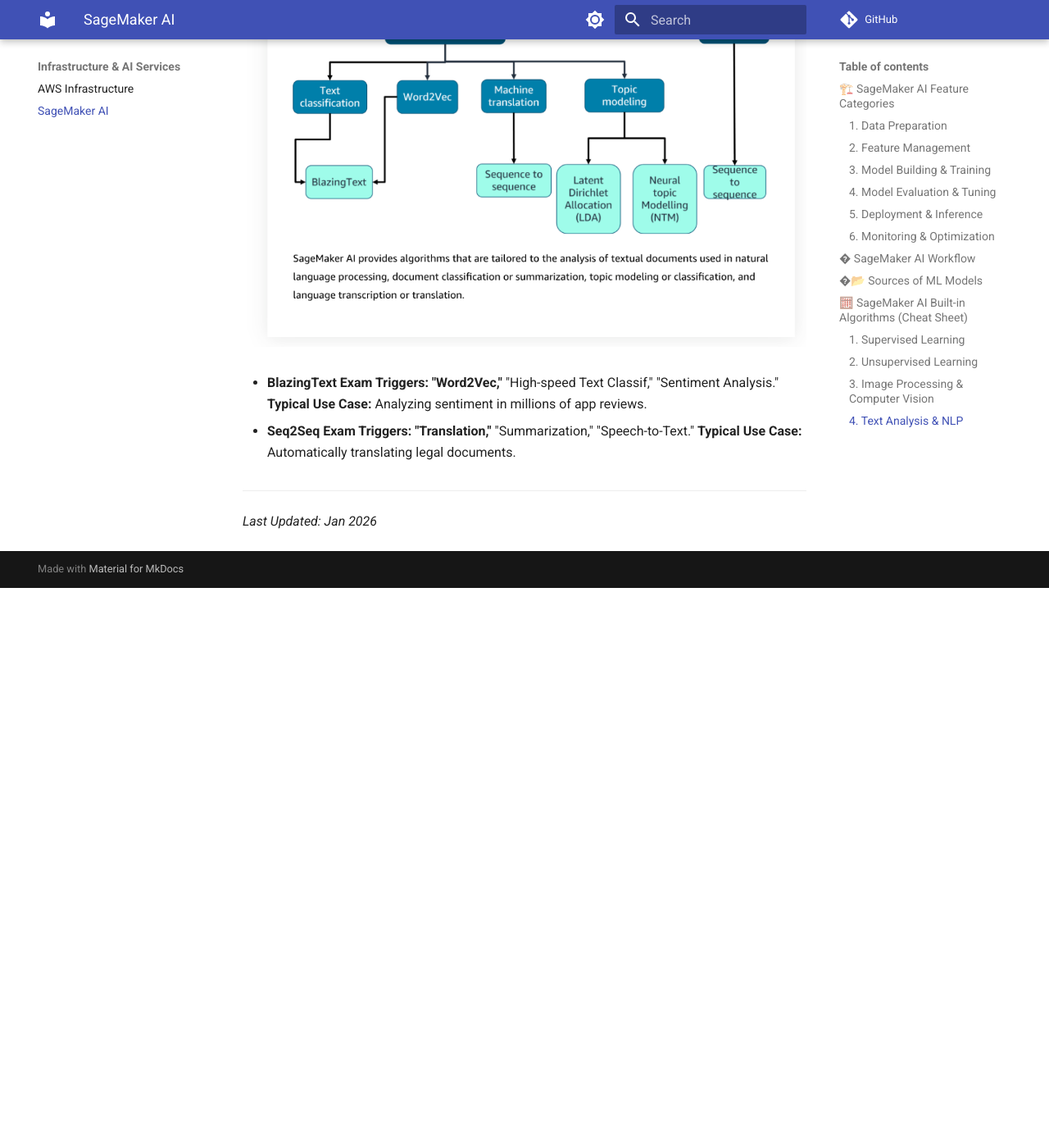
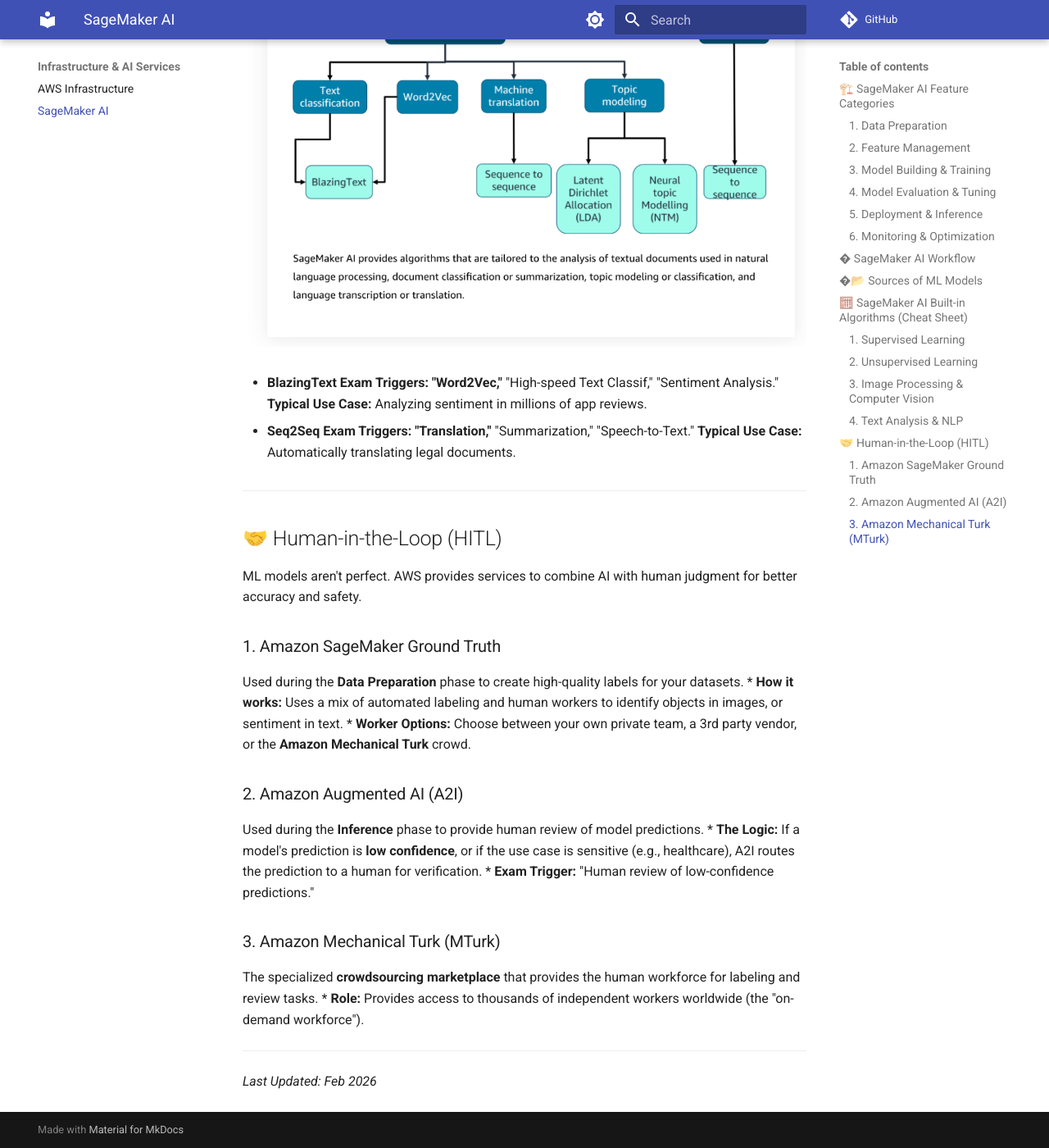
Before and after one commit to kvcenation5/aws-ai-practitioner-exam, an MkDocs documentation site: the page built from docs/10-sagemaker-ai.md, in a window 1280 px wide and 1400 px high, scrolled down 6308 px. Shown: the whole window at 82% size. Built offline with MkDocs 1.6.1 and Material for MkDocs 9.7.7, drawn with Linux system fonts in a browser that asks for light colours; comment, search, counter and statistics services are not loaded; before the commit the page ends 7025 px from its top, so only the background shows below that.

Commit message:
Add Amazon Mechanical Turk, A2I, HealthScribe, and AI Hardware details

```diff
--- a/docs/10-sagemaker-ai.md
+++ b/docs/10-sagemaker-ai.md
@@ -178,4 +178,25 @@
     **Typical Use Case:** Automatically translating legal documents.
 
 ---
-*Last Updated: Jan 2026*
+
+## 🤝 Human-in-the-Loop (HITL)
+
+ML models aren't perfect. AWS provides services to combine AI with human judgment for better accuracy and safety.
+
+### 1. Amazon SageMaker Ground Truth
+Used during the **Data Preparation** phase to create high-quality labels for your datasets.
+*   **How it works:** Uses a mix of automated labeling and human workers to identify objects in images, or sentiment in text.
+*   **Worker Options:** Choose between your own private team, a 3rd party vendor, or the **Amazon Mechanical Turk** crowd.
+
+### 2. Amazon Augmented AI (A2I)
+Used during the **Inference** phase to provide human review of model predictions.
+*   **The Logic:** If a model's prediction is **low confidence**, or if the use case is sensitive (e.g., healthcare), A2I routes the prediction to a human for verification.
+*   **Exam Trigger:** "Human review of low-confidence predictions."
+
+### 3. Amazon Mechanical Turk (MTurk)
+The specialized **crowdsourcing marketplace** that provides the human workforce for labeling and review tasks.
+*   **Role:** Provides access to thousands of independent workers worldwide (the "on-demand workforce").
+
+---
+
+*Last Updated: Feb 2026*
```
Also changed, not shown: docs/04-aws-infrastructure-technologies.md (+19 -1 lines).
